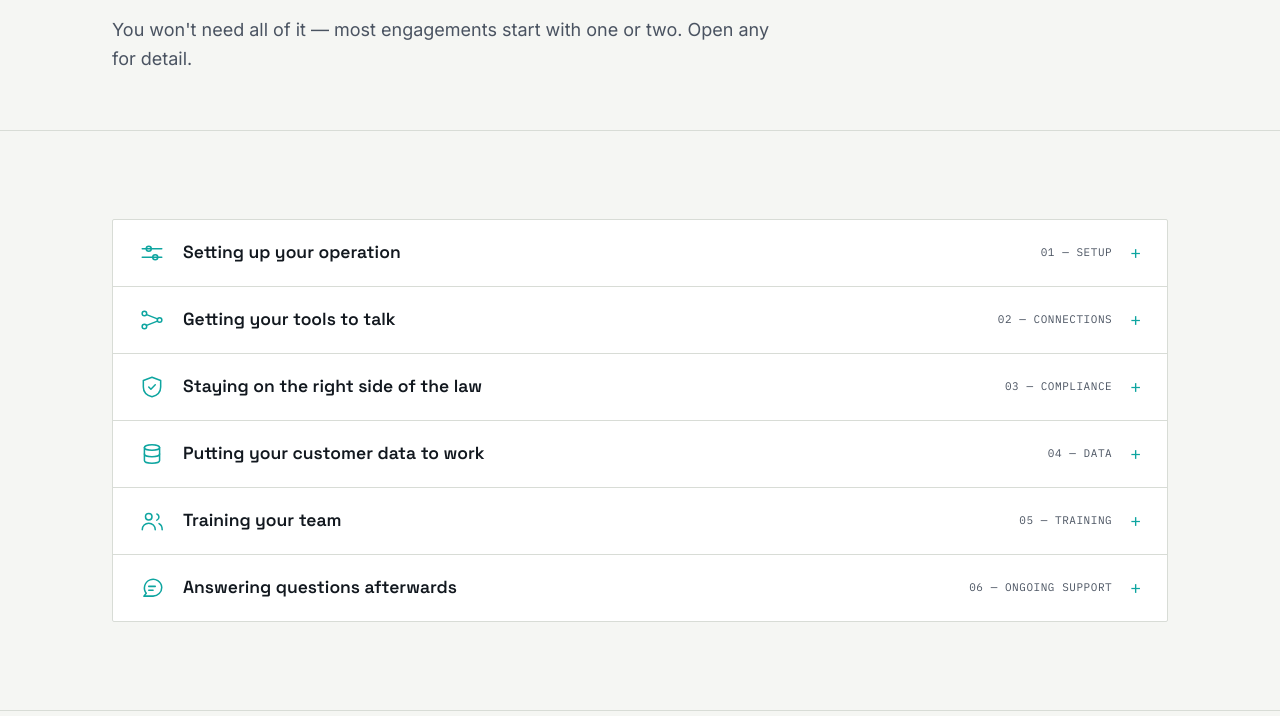
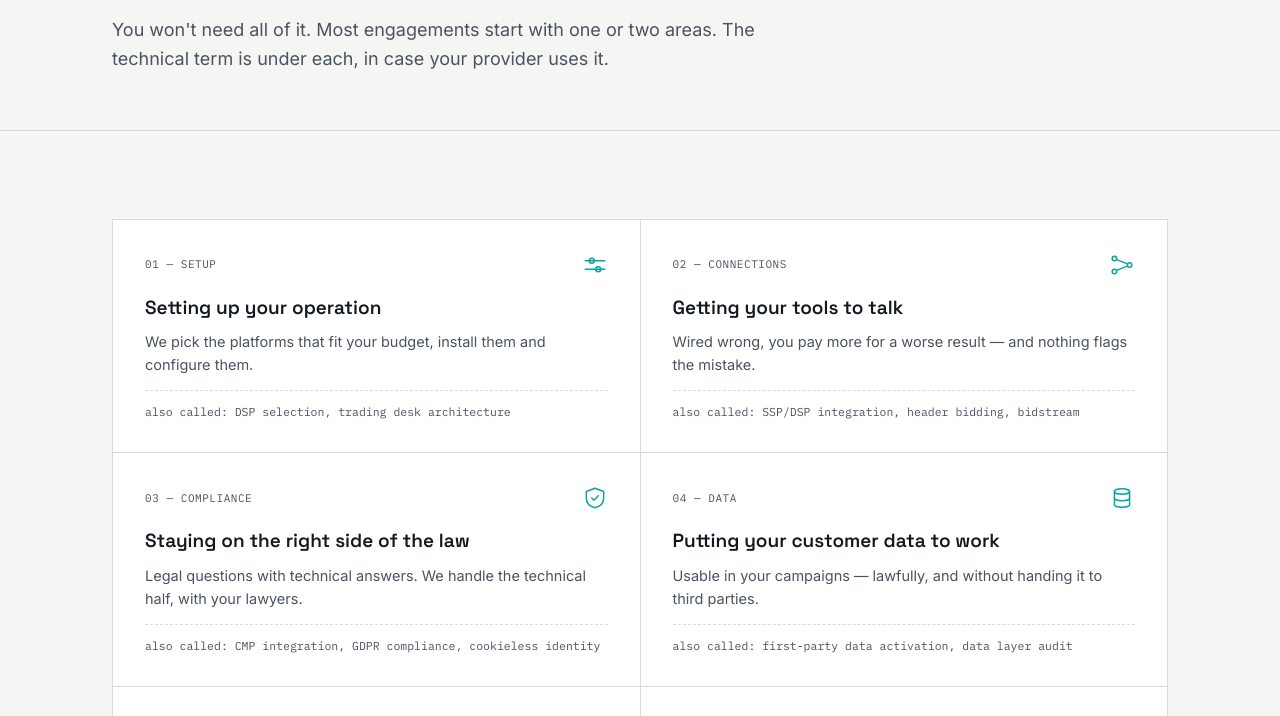
Before and after one commit to brandonling27/passerelle, a plain HTML site: page services.html in a window 1280 px wide. Shown: the part 231-947 px from the top of the page. Drawn offline with Linux system fonts and the light colour scheme.

Commit message:
Revert the services drawers, back to the card grid
This reverts commit fe73fef.

```diff
--- a/assets/i18n.js
+++ b/assets/i18n.js
@@ -98,7 +98,7 @@
 
     /* ---------- services ---------- */
     "svc.h1": "Comment nous intervenons",
-    "svc.lede": "Vous n'aurez pas besoin de tout — la plupart des missions commencent par un ou deux volets. Ouvrez pour le détail.",
+    "svc.lede": "Vous n'aurez pas besoin de tout. La plupart des missions commencent par un ou deux volets. Le terme technique figure dessous, au cas où votre prestataire l'emploie.",
     "svc.t1": "01 — mise en place",
     "svc.h3a": "Monter votre dispositif",
     "svc.p1": "Nous choisissons les plateformes adaptées à votre budget, nous les installons et les paramétrons.",
--- a/assets/styles.css
+++ b/assets/styles.css
@@ -233,42 +233,6 @@ h3{ line-height:1.28; }
 }
 @media (max-width:720px){ .services{ grid-template-columns: 1fr; } }
 
-/* ---------- DRAWERS (services) ----------
-   Collapsed, the page is a six-line list you can scan; the detail and the
-   technical term are one click away. Same mechanism as the FAQ. */
-.drawers{ border:1px solid var(--line); background:var(--bg-panel); border-radius:var(--radius); }
-.drawer{ border-bottom:1px solid var(--line); }
-.drawer:last-child{ border-bottom:none; }
-.drawer > summary{
-  cursor:pointer; list-style:none; padding:20px 26px;
-  display:flex; align-items:center; gap:18px;
-}
-.drawer > summary::-webkit-details-marker{ display:none; }
-.drawer > summary::after{
-  content:'+'; font-family:'IBM Plex Mono'; color:var(--trace); font-size:18px; flex:none; line-height:1;
-}
-.drawer[open] > summary::after{ content:'–'; }
-.drawer > summary:hover .t{ color:var(--blue-bright); }
-.drawer .ico{ flex:none; }
-.drawer .t{ font-family:'Space Grotesk'; font-weight:600; font-size:17.5px; flex:1; line-height:1.3; }
-.drawer .tag{
-  font-family:'IBM Plex Mono'; font-size:11px; text-transform:uppercase; letter-spacing:0.05em;
-  color:var(--ink-soft); flex:none;
-}
-.drawer[open] .tag{ color:var(--trace); }
-.drawer .d{ padding:0 26px 24px 70px; }
-.drawer .d p{ font-size:15px; color:var(--ink-soft); max-width:68ch; }
-.drawer .jargon{
-  margin-top:14px; padding-top:12px; border-top:1px dashed var(--line);
-  font-family:'IBM Plex Mono'; font-size:11.5px; color:var(--ink-soft); line-height:1.5;
-}
-@media (max-width:620px){
-  .drawer > summary{ padding:18px 20px; gap:14px; }
-  .drawer .tag{ display:none; }          /* the numbering is decorative */
-  .drawer .t{ font-size:16px; }
-  .drawer .d{ padding:0 20px 20px 54px; }
-}
-
 /* ---------- STEPS (timeline) ----------
    A rule runs behind the row with a node on each step, so the four stages read
    as one sequence ending in handover rather than four separate boxes. */
--- a/services.html
+++ b/services.html
@@ -36,103 +36,91 @@
     <div class="wrap">
       <div class="crumb"><a href="index.html" data-i18n="nav.home">Home</a> <span aria-hidden="true">/</span> <span data-i18n="nav.services">What we do</span></div>
       <h1 data-i18n="svc.h1">How we help</h1>
-      <p class="lede" data-i18n="svc.lede">You won't need all of it — most engagements start with one or two. Open any for detail.</p>
+      <p class="lede" data-i18n="svc.lede">You won't need all of it. Most engagements start with one or two areas. The technical term is under each, in case your provider uses it.</p>
     </div>
   </section>
 
   <section>
     <div class="wrap">
-      <div class="drawers">
-        <details class="drawer">
-          <summary>
+      <div class="services">
+        <div class="svc">
+          <div class="svc-top">
+            <div class="tag" data-i18n="svc.t1">01 — setup</div>
             <svg class="ico" viewBox="0 0 24 24" aria-hidden="true">
               <line x1="3" y1="8" x2="21" y2="8"/><line x1="3" y1="16" x2="21" y2="16"/>
               <circle cx="9" cy="8" r="2.3"/><circle cx="15" cy="16" r="2.3"/>
             </svg>
-            <span class="t" data-i18n="svc.h3a">Setting up your operation</span>
-            <span class="tag" data-i18n="svc.t1">01 — setup</span>
-          </summary>
-          <div class="d">
+          </div>
+          <h3 data-i18n="svc.h3a">Setting up your operation</h3>
           <p data-i18n="svc.p1">We pick the platforms that fit your budget, install them and configure them.</p>
           <div class="jargon" data-i18n="svc.j1">also called: DSP selection, trading desk architecture</div>
         </div>
-        </details>
 
-        <details class="drawer">
-          <summary>
+        <div class="svc">
+          <div class="svc-top">
+            <div class="tag" data-i18n="svc.t2">02 — connections</div>
             <svg class="ico" viewBox="0 0 24 24" aria-hidden="true">
               <circle cx="5" cy="6" r="2.1"/><circle cx="5" cy="18" r="2.1"/><circle cx="19" cy="12" r="2.1"/>
               <line x1="7" y1="7" x2="17" y2="11"/><line x1="7" y1="17" x2="17" y2="13"/>
             </svg>
-            <span class="t" data-i18n="svc.h3b">Getting your tools to talk</span>
-            <span class="tag" data-i18n="svc.t2">02 — connections</span>
-          </summary>
-          <div class="d">
+          </div>
+          <h3 data-i18n="svc.h3b">Getting your tools to talk</h3>
           <p data-i18n="svc.p2">Wired wrong, you pay more for a worse result — and nothing flags the mistake.</p>
           <div class="jargon" data-i18n="svc.j2">also called: SSP/DSP integration, header bidding, bidstream</div>
         </div>
-        </details>
 
-        <details class="drawer">
-          <summary>
+        <div class="svc">
+          <div class="svc-top">
+            <div class="tag" data-i18n="svc.t3">03 — compliance</div>
             <svg class="ico" viewBox="0 0 24 24" aria-hidden="true">
               <path d="M12 3 20 6v6c0 4.4-3.2 7.8-8 9-4.8-1.2-8-4.6-8-9V6l8-3z"/><path d="M9 12l2 2 4-4"/>
             </svg>
-            <span class="t" data-i18n="svc.h3c">Staying on the right side of the law</span>
-            <span class="tag" data-i18n="svc.t3">03 — compliance</span>
-          </summary>
-          <div class="d">
+          </div>
+          <h3 data-i18n="svc.h3c">Staying on the right side of the law</h3>
           <p data-i18n="svc.p3">Legal questions with technical answers. We handle the technical half, with your lawyers.</p>
           <div class="jargon" data-i18n="svc.j3">also called: CMP integration, GDPR compliance, cookieless identity</div>
         </div>
-        </details>
 
-        <details class="drawer">
-          <summary>
+        <div class="svc">
+          <div class="svc-top">
+            <div class="tag" data-i18n="svc.t4">04 — data</div>
             <svg class="ico" viewBox="0 0 24 24" aria-hidden="true">
               <ellipse cx="12" cy="6" rx="7" ry="2.6"/>
               <path d="M5 6v12c0 1.4 3.1 2.6 7 2.6s7-1.2 7-2.6V6"/>
               <path d="M5 12c0 1.4 3.1 2.6 7 2.6s7-1.2 7-2.6"/>
             </svg>
-            <span class="t" data-i18n="svc.h3d">Putting your customer data to work</span>
-            <span class="tag" data-i18n="svc.t4">04 — data</span>
-          </summary>
-          <div class="d">
+          </div>
+          <h3 data-i18n="svc.h3d">Putting your customer data to work</h3>
           <p data-i18n="svc.p4">Usable in your campaigns — lawfully, and without handing it to third parties.</p>
           <div class="jargon" data-i18n="svc.j4">also called: first-party data activation, data layer audit</div>
         </div>
-        </details>
 
-        <details class="drawer">
-          <summary>
+        <div class="svc">
+          <div class="svc-top">
+            <div class="tag" data-i18n="svc.t5">05 — training</div>
             <svg class="ico" viewBox="0 0 24 24" aria-hidden="true">
               <circle cx="9" cy="8" r="3"/>
               <path d="M3 20c0-3.3 2.7-6 6-6s6 2.7 6 6"/>
               <path d="M16.5 5.6a3 3 0 0 1 0 5.6"/><path d="M18.5 14.4c1.7.9 2.9 2.7 2.9 5.6"/>
             </svg>
-            <span class="t" data-i18n="svc.h3e">Training your team</span>
-            <span class="tag" data-i18n="svc.t5">05 — training</span>
-          </summary>
-          <div class="d">
+          </div>
+          <h3 data-i18n="svc.h3e">Training your team</h3>
           <p data-i18n="svc.p5">So they run it without us. This is the part that lets an engagement end.</p>
           <div class="jargon" data-i18n="svc.j5">also called: upskilling, knowledge transfer</div>
         </div>
-        </details>
 
-        <details class="drawer">
-          <summary>
+        <div class="svc">
+          <div class="svc-top">
+            <div class="tag" data-i18n="svc.t6">06 — ongoing support</div>
             <svg class="ico" viewBox="0 0 24 24" aria-hidden="true">
               <path d="M21 11.5a8 8 0 0 1-8 8H4.5l2.2-2.6A8 8 0 1 1 21 11.5z"/>
               <line x1="9" y1="10.5" x2="15" y2="10.5"/><line x1="9" y1="14" x2="13" y2="14"/>
             </svg>
-            <span class="t" data-i18n="svc.h3f">Answering questions afterwards</span>
-            <span class="tag" data-i18n="svc.t6">06 — ongoing support</span>
-          </summary>
-          <div class="d">
+          </div>
+          <h3 data-i18n="svc.h3f">Answering questions afterwards</h3>
           <p data-i18n="svc.p6">Should we buy this tool? Is this number normal? We stay reachable.</p>
           <div class="jargon" data-i18n="svc.j6">also called: technical advisory, build-vs-buy guidance</div>
         </div>
-        </details>
       </div>
     </div>
   </section>
```
Lines whose indentation alone changed are shown as unchanged.
